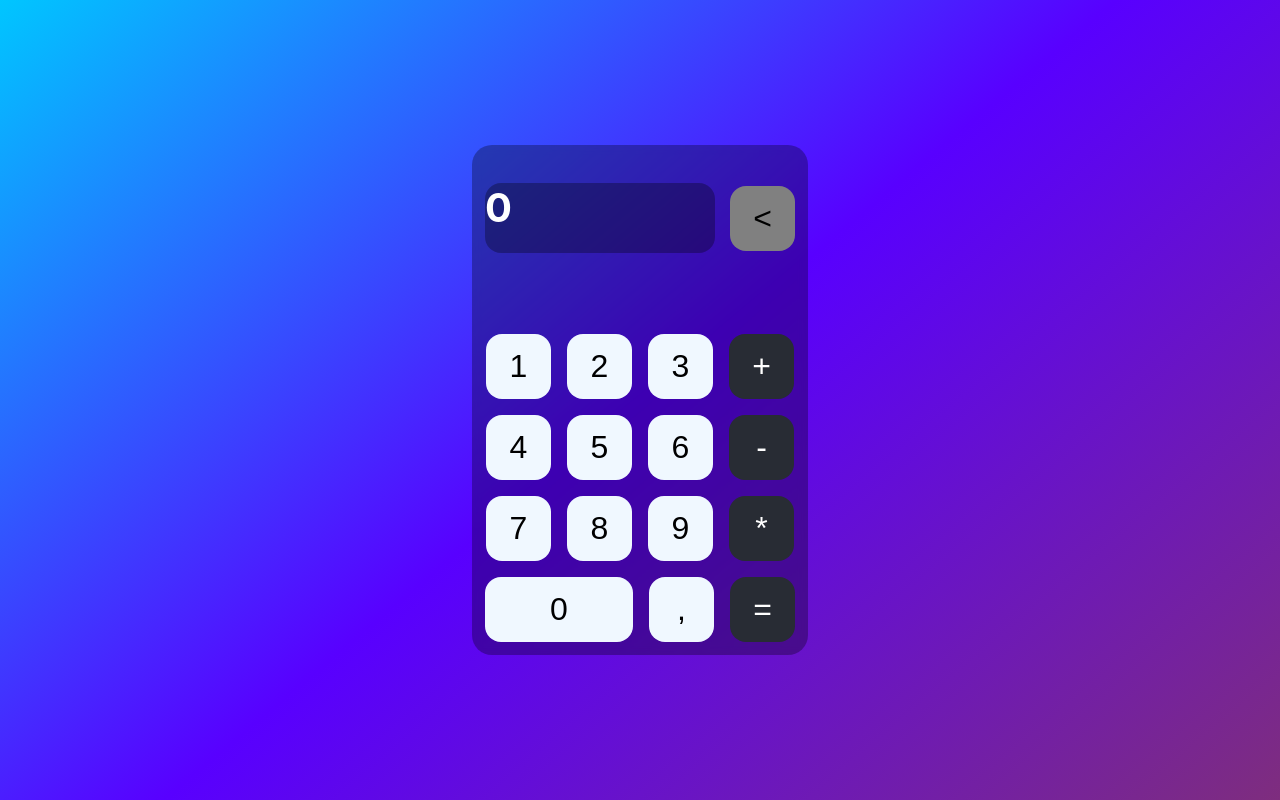
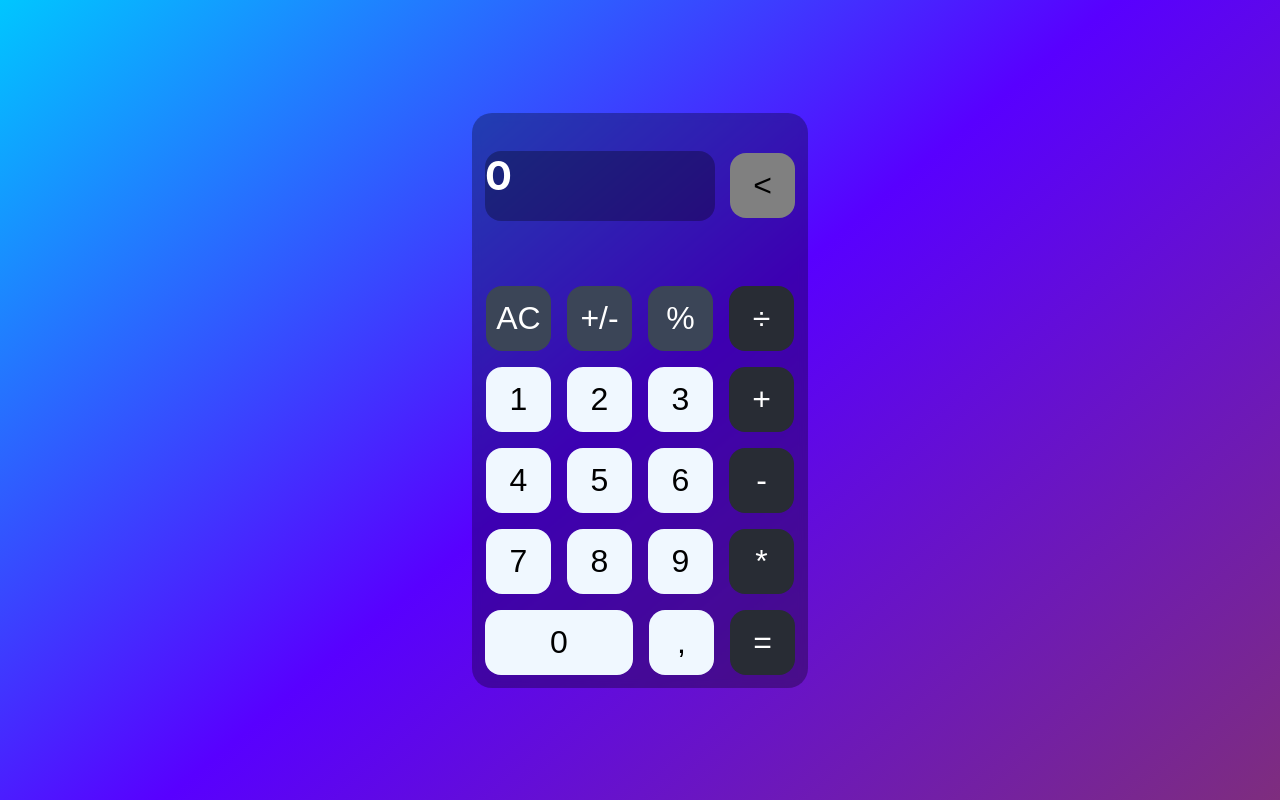
Before and after one commit to JeroenRaaf/ReactCalculatorApp, a React (Create React App) app in the folder app/: page / in a window 1280 px wide. Built offline with nearby package versions, Linux system fonts and the light colour scheme; the HTML template or start-up script is replaced by a standard one.

Commit message:
/, %,/+ and Clear buttons added & Some bug fixes.

```diff
--- a/app/src/App.css
+++ b/app/src/App.css
@@ -15,8 +15,8 @@ body {
     border-radius: 20px;
     width: auto;
     padding: 5px;
-    height: 500px;
-    max-height: 500px;
+    height: 565px;
+    max-height: 565px;
     backdrop-filter: blur(4px);
     -webkit-backdrop-filter: blur(4px);
 }
@@ -95,6 +95,23 @@ body {
     color: white;
 }
 
+.special {
+    font-size: 2rem;
+    margin: 0.5rem;
+    border: 1px;
+    border-radius: 16px;
+    height: 65px;
+    width: 65px;
+    background: #3b4557;
+    color: white;
+    transition: 0.2s;
+}
+
+.special:hover {
+    background: #00c6ff;
+    color: white;
+}
+
 .del {
     font-size: 2rem;
     margin-right: 0.5rem;
--- a/app/src/App.js
+++ b/app/src/App.js
@@ -4,11 +4,20 @@ import {useEffect, useState} from "react";
 function App() {
     const [screen, setScreen] = useState("")
     const [errormsg, setErrormsg] = useState("")
+    const [clear, setClear] = useState("AC")
     const [result, setResult] = useState(0)
 
     useEffect(() => {
         setScreen("0");
     }, []);
+
+    useEffect(() => {
+        if(screen === "0"){
+            setClear("AC")
+        } else{
+            setClear("C")
+        }
+    }, [screen])
 
     const handleButtonClick = (e) => {
         setErrormsg("");
@@ -22,13 +31,8 @@ function App() {
             error = true;
             setErrormsg("You can't use two operators in a row.");
         } else if(e === ".") {
-            const characterArray = screen.split("").map((char) => ({ char }));
-            let commaEncountered = false; //Geef signaal als char.char een komma is. Zet weer op false als er daarna een operator is gekomen.
-            let operatorEncountered = true; //Zet op true als er net een operator is geweest.
-            //CommaError is true als commaCgeck true is terwijl operatorEncountered false is.
-
-            const currentNumber = screen.split(/[\+\-\*]/).pop(); // Get the current number being entered
-            const commaCount = (currentNumber.match(/\./g) || []).length; // Count the commas in the current number
+            const currentNumber = screen.split(/[+\-*\/]/).pop();
+            const commaCount = (currentNumber.match(/\./g) || []).length;
 
             if (commaCount >= 1 && e === ".") {
                 error = true;
@@ -65,10 +69,24 @@ function App() {
         else {
             setScreen("0");
         }
+    }
 
-        if(screen === result.toString()) {
-            setScreen("0");
+    const handleClearClick = () => {
+        setScreen("0");
+        setResult(0);
+        setErrormsg("");
+    }
+
+    const handleSetNegativeClick = () => {
+        if(screen === "0"){
+            setScreen("-");
+        } else {
+            setScreen(screen + "-");
         }
+    }
+
+    const handlePercentClick = () => {
+        setScreen(eval(screen+"/100").toString());
     }
 
   return (
@@ -80,6 +98,12 @@ function App() {
               </div>
               <p className="error">{errormsg}</p>
               <div className="buttonBody">
+                  <div className="section">
+                      <button className="special" onClick={() => handleClearClick()}>{clear}</button>
+                      <button className="special" onClick={() => handleSetNegativeClick()}>+/-</button>
+                      <button className="special" onClick={() => handlePercentClick()}>%</button>
+                      <button className="operator" onClick={() => handleButtonClick("/")}>÷</button>
+                  </div>
                   <div className="section">
                       <button className="num" onClick={() => handleButtonClick(1)}>1</button>
                       <button className="num" onClick={() => handleButtonClick(2)}>2</button>
@@ -101,7 +125,6 @@ function App() {
                   <div className="zerosection">
                       <button className="zer" onClick={() => handleButtonClick(0)}>0</button>
                       <button className="num" onClick={() => handleButtonClick(".")}>,</button>
-                      {/*<button className="operator" onClick={() => handleCalcClick()}>/</button>*/}
                       <button className="operator" onClick={() => handleCalcClick()}>=</button>
                   </div>
               </div>
```
Also changed, not shown: 1 other file (tests, documents, lock files or other folders).
